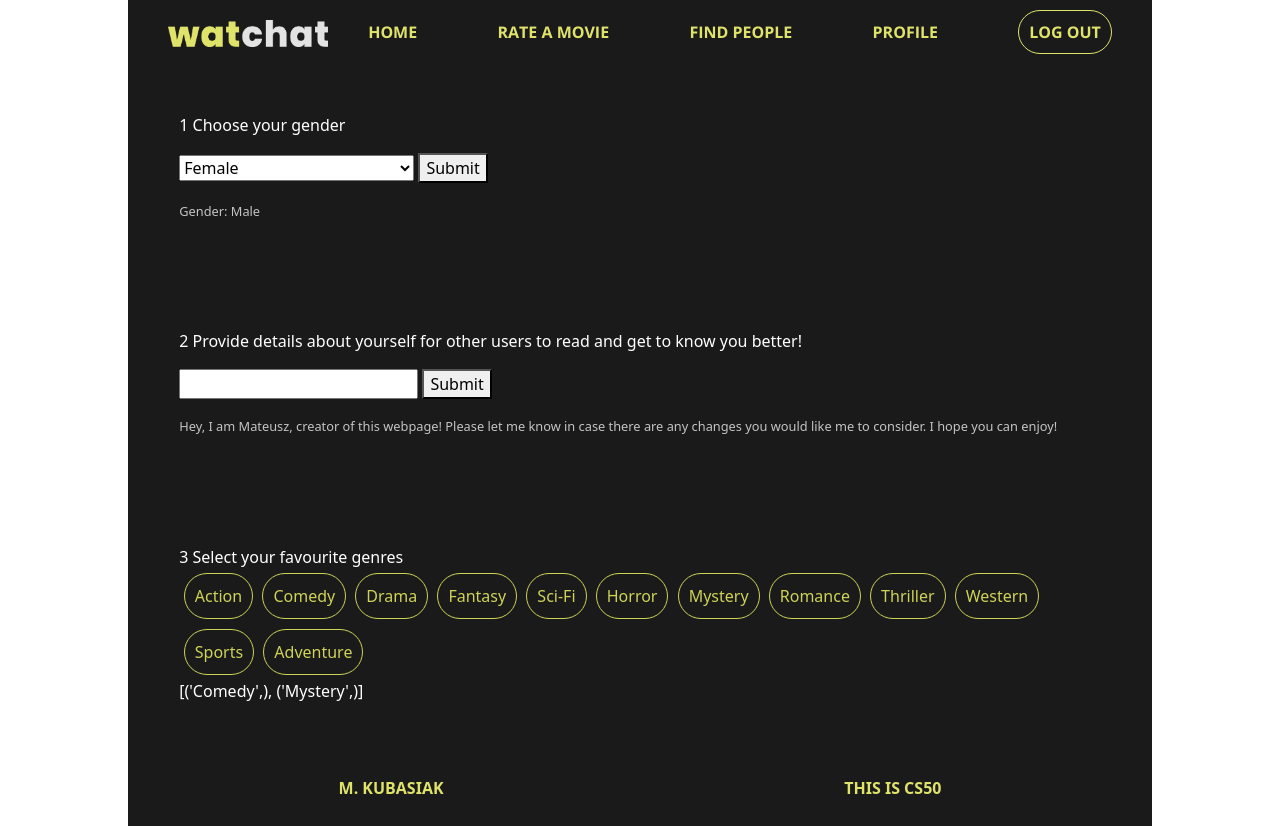
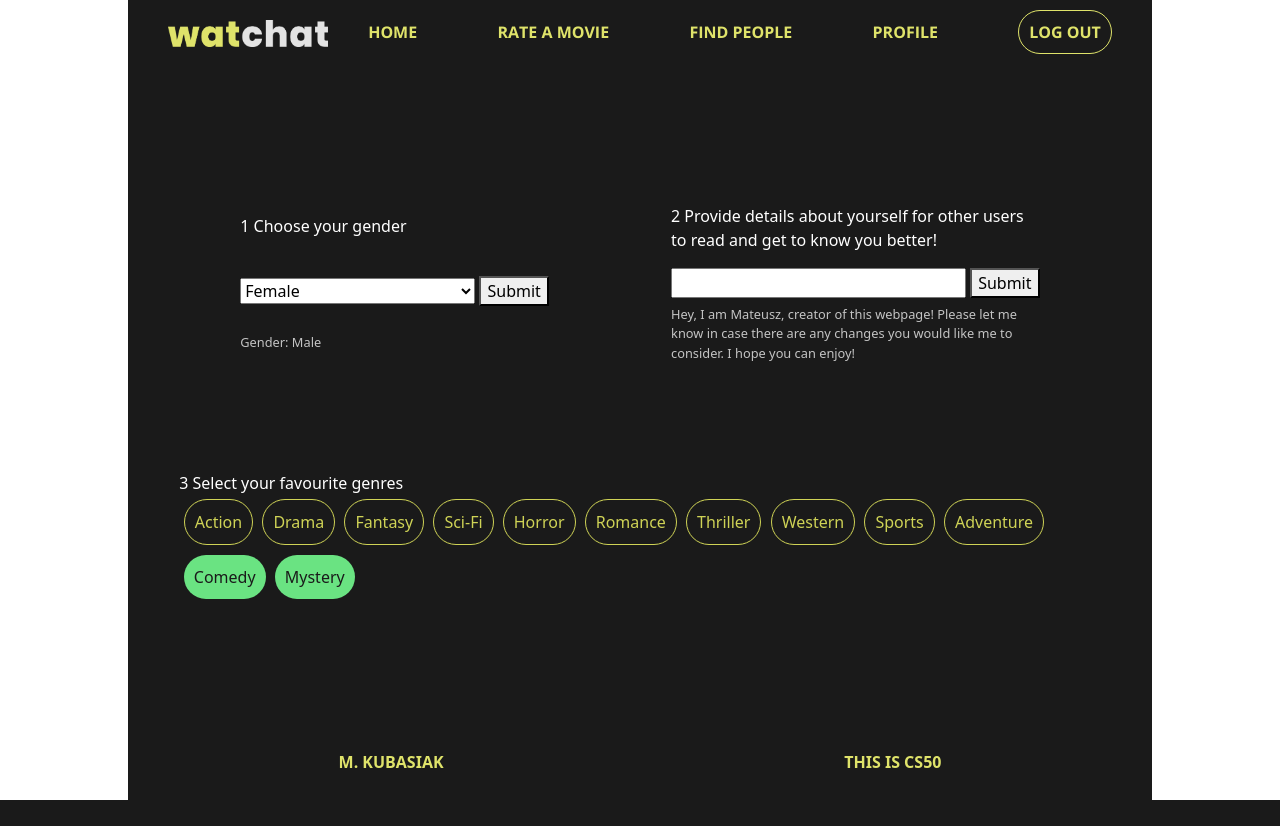
Before and after one commit to mateX92/CS50-FINAL, a Flask app: page /profile in a window 1280 px wide. After the commit the page ends 800 px from the top, so only its background shows below. Run offline with Flask 3, Linux system fonts and the light colour scheme; a user stored in the database is signed in.

Commit message:
Profile improvement, movie division improvement

```diff
--- a/app.py
+++ b/app.py
@@ -233,13 +233,35 @@ def person():
     posterdb = db.execute("SELECT poster, movie_title, description, rating FROM rating WHERE user_id IN (SELECT user_id FROM users WHERE username = ?) ORDER BY rating DESC", [username])
     posters = posterdb.fetchall()
 
+    userMovies = db.execute("SELECT poster, movie_title, description, rating FROM rating WHERE user_id = ? ORDER BY rating DESC", [session["user_id"]])
+    userMovies = userMovies.fetchall()
+
     # Create a dictionary with poster: title value pair in order to populate the poster and be able to click on it to get to the movie's page
     movies = {}
+    commonMovies = {}
+
+    # Assigning posters from userMovies to a variable to loop through them
+    userMoviesPosters = [row[0] for row in userMovies]
+
     for row in posters:
         poster, title, description, rating = row
-        movies[poster] = [title, description, rating]
+        # if the same poster already exists in current's user db we add it to commonMovies
+        if poster in userMoviesPosters:
+            print(f'poster in userMovies: {poster}')
+            commonMovies[poster] = [title, description, rating]
+        else:
+        # otherwise its a movie the current user haven't rated
+            movies[poster] = [title, description, rating]
 
-    return render_template('person.html', username=username,posters=movies)
+    # Fetch other information regarding the visited user
+    gender = db.execute("SELECT gender FROM users WHERE user_id IN (SELECT user_id FROM users WHERE username = ?)", [username])
+    gender = gender.fetchall()
+    description = db.execute("SELECT description FROM users WHERE user_id IN (SELECT user_id FROM users WHERE username = ?)", [username])
+    description = description.fetchall()
+    genres = db.execute("SELECT genre FROM genres WHERE user_id IN (SELECT user_id FROM users WHERE username = ?)", [username])
+    genres = genres.fetchall()
+
+    return render_template('person.html', username=username,posters=movies,poster2=commonMovies,gender=gender[0][0], description=description[0][0], genres=genres)
 
 @app.route('/message', methods=['POST', 'GET'])
 @login_required
@@ -269,7 +291,6 @@ def profile():
 
     if request.method == 'POST':
         if request.form.get('gender'):
-            print('gender actioned')
             db.execute("UPDATE users SET gender = ? WHERE user_id = ?", (request.form.get('gender'), session["user_id"]))
             db_con.commit()
         if request.form.get('description'):
@@ -300,5 +321,8 @@ def profile():
 
     GenresCheck = db.execute('SELECT genre FROM genres WHERE user_id = ?', [session["user_id"]])
     genres = GenresCheck.fetchall()
+    genre_list = [genre[0] for genre in genres]
 
-    return render_template('profile.html', gender=gender, description=description, genres=genres)
+    allGenres = ['Action', 'Comedy', 'Drama', 'Fantasy', 'Sci-Fi', 'Horror', 'Mystery', 'Romance', 'Thriller', 'Western', 'Sports', 'Adventure']
+
+    return render_template('profile.html', gender=gender, description=description, genres=genre_list, allgenres=allGenres)
--- a/static/style.css
+++ b/static/style.css
@@ -420,32 +482,59 @@ img{
     padding-top: 2%;
 }
 
+#gender-description{
+    display: flex;
+    flex-direction: row;
+    justify-content: space-around;
+}
+
+#your-description{
+    max-width: 40%;
+}
+
+#your-description input{
+    width: 80%;
+}
+
 #gender-div{
     display: flex;
     flex-direction: column;
     justify-content: space-around;
-
+    max-width: 40%;
 }
 
-#genre-buttons{
+.genre-buttons{
     display: flex;
     flex-direction: row;
     justify-content: flex-start;
     flex-wrap: wrap;
 }
+
 .genre-button{
-    border: 1.5px solid #cfd356;
     border-radius: 25px;
     padding: 10px;
     margin: 0.5%;
-    color: #cfd356;
     transition: 0.3s;
-    background-color: #1a1a1a;
 }
 
-.genre-button:hover{
+.genre-btn-inactive{
+    border: 1.5px solid #cfd356;
+    background-color: #1a1a1a;
+    color: #cfd356;
+}
+
+.genre-btn-active{
+    border: none;
+    background-color: #6ae382;
+    color: #1a1a1a;
+}
+
+.genre-btn-inactive:hover{
     background-color: #292929;
     color: #e6e98d;
+}
+
+#genre-div{
 }
 
 /* MEDIA QUERY */
--- a/templates/index.html
+++ b/templates/index.html
@@ -18,7 +18,7 @@
 
 
 {% if session['user_id'] %}
-<div id="rated_movies">
+<div class="rated_movies">
     {% if not posters.items() %}
     <div id="not_found">
         <p> You do not have any rated movies yet.</p>
--- a/templates/profile.html
+++ b/templates/profile.html
@@ -5,6 +5,7 @@
 {% block main %}
 
 <div id="profile-page">
+    <div id="gender-description">
         <div id="gender-div" class="profile-div">
             <p class="profile-headers">1 Choose your gender</p>
             <form method="post">
@@ -29,27 +30,24 @@
 
             <p class="profile-text"> {{ description }} </p>
         </div>
+    </div>
 
-    <div class="profile-div">
+    <div class="profile-div" id="genre-div">
         <form method="post">
             <label for="genres" class="profile-headers">3 Select your favourite genres</label>
-            <div id="genre-buttons">
-                <button type="submit" name="genres" class="genre-button" value="Action"><span>Action</span></button>
-                <button type="submit" name="genres" class="genre-button" value="Comedy"><span>Comedy</span></button>
-                <button type="submit" name="genres" class="genre-button" value="Drama"><span>Drama</span></button>
-                <button type="submit" name="genres" class="genre-button" value="Fantasy"><span>Fantasy</span></button>
-                <button type="submit" name="genres" class="genre-button" value="Sci-Fi"><span>Sci-Fi</span></button>
-                <button type="submit" name="genres" class="genre-button" value="Horror"><span>Horror</span></button>
-                <button type="submit" name="genres" class="genre-button" value="Mystery"><span>Mystery</span></button>
-                <button type="submit" name="genres" class="genre-button" value="Romance"><span>Romance</span></button>
-                <button type="submit" name="genres" class="genre-button" value="Thriller"><span>Thriller</span></button>
-                <button type="submit" name="genres" class="genre-button" value="Western"><span>Western</span></button>
-                <button type="submit" name="genres" class="genre-button" value="Sports"><span>Sports</span></button>
-                <button type="submit" name="genres" class="genre-button" value="Adventure"><span>Adventure</span></button>
+            <div class="genre-buttons">
+                {% for row in allgenres %}
+                    {% if row not in genres%}
+                <button type="submit" name="genres" class="genre-button genre-btn-inactive" value="{{ row }}"><span>{{ row }}</span></button>
+                    {% endif %}
+                {% endfor %}
+            </div>
+            <div class="genre-buttons">
+            {% for row in genres %}
+                <button type="submit" name="genres" class="genre-button genre-btn-active" value="{{ row }}"> {{ row }} </button>
+            {% endfor %}
             </div>
         </form>
-
-        <p class="profile-headers"> {{ genres}} </p>
     </div>
 </div>
 
```
Also changed, not shown: other parts of static/style.css (+71 -3 lines), templates/person.html (+40 -3 lines), users.db. Lines whose indentation alone changed are shown as unchanged.
